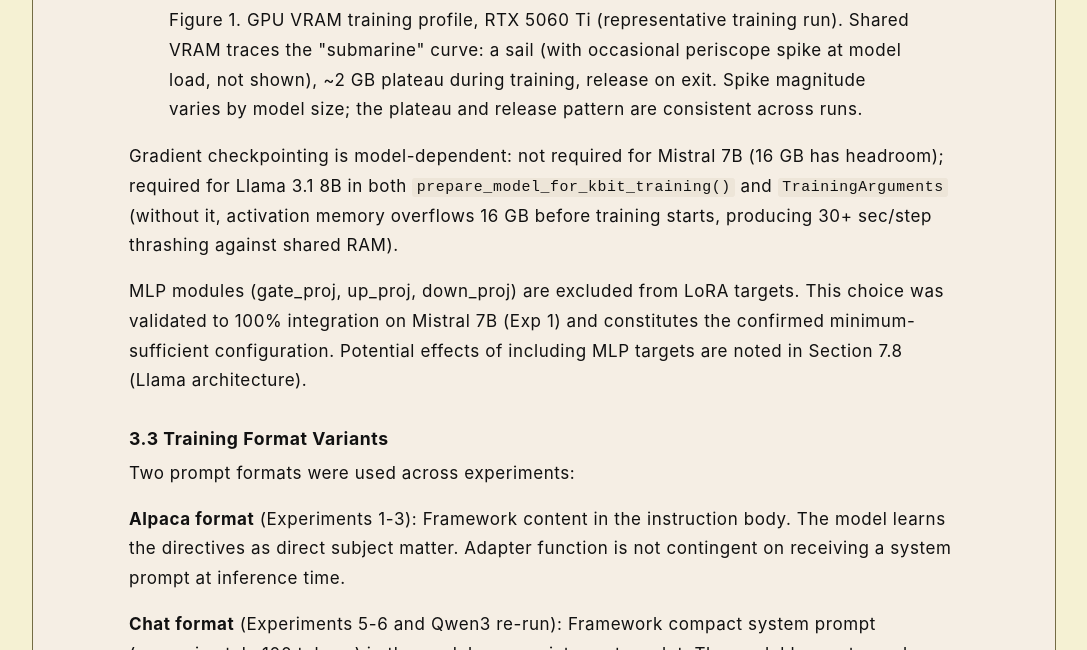
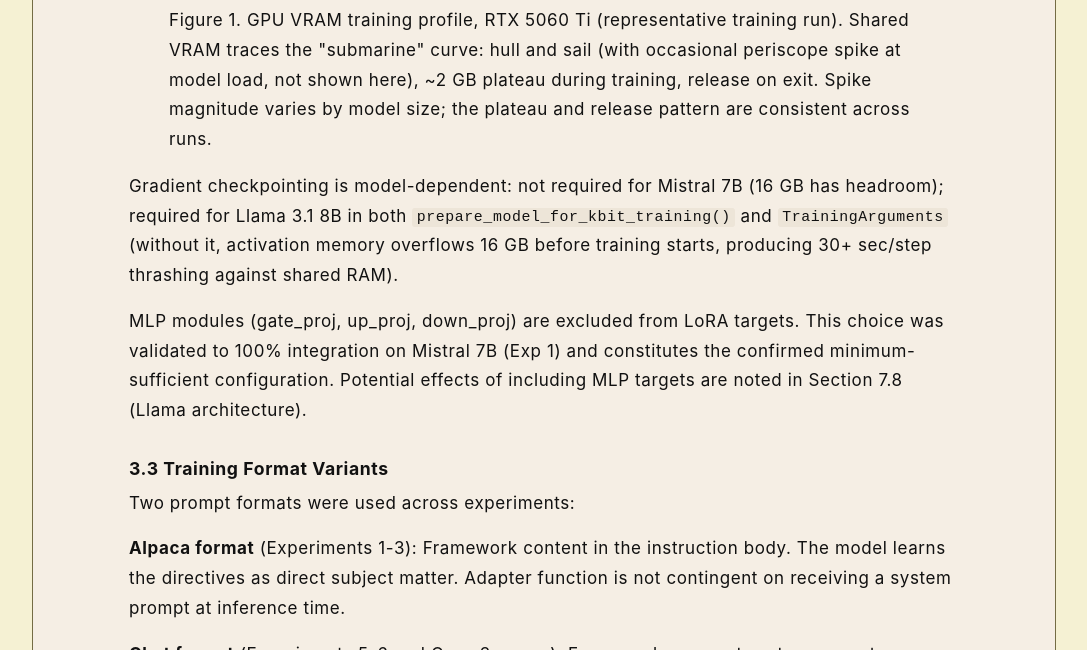
Before and after one commit to rojaslen/AISF-WEB, a Jekyll site: the page built from apx02.md, in a window 1280 px wide and 900 px high, scrolled down 4940 px, cut to the strip 250-900 px from the top of the window. Shown: the whole strip, without its empty margins (96-1183 px from the left). Built offline with Jekyll 4.4.1, drawn with Linux system fonts in a browser that asks for light colours; some web fonts are replaced.

Commit message:
Update apx02.md

```diff
--- a/apx02.md
+++ b/apx02.md
@@ -170,7 +170,7 @@
 <source src="/assets/av/submarine_curve.mp4" type="video/mp4">
 GPU VRAM training profile. If your browser does not support video playback, the still image shows the same profile.
 </video>
-<figcaption>Figure 1. GPU VRAM training profile, RTX 5060 Ti (representative training run). Shared VRAM traces the "submarine" curve: a sail (with occasional periscope spike at model load, not shown), ~2 GB plateau during training, release on exit. Spike magnitude varies by model size; the plateau and release pattern are consistent across runs.</figcaption>
+<figcaption>Figure 1. GPU VRAM training profile, RTX 5060 Ti (representative training run). Shared VRAM traces the "submarine" curve: hull and sail (with occasional periscope spike at model load, not shown here), ~2 GB plateau during training, release on exit. Spike magnitude varies by model size; the plateau and release pattern are consistent across runs.</figcaption>
 </figure>
 
 Gradient checkpointing is model-dependent: not required for Mistral 7B (16 GB has
```
